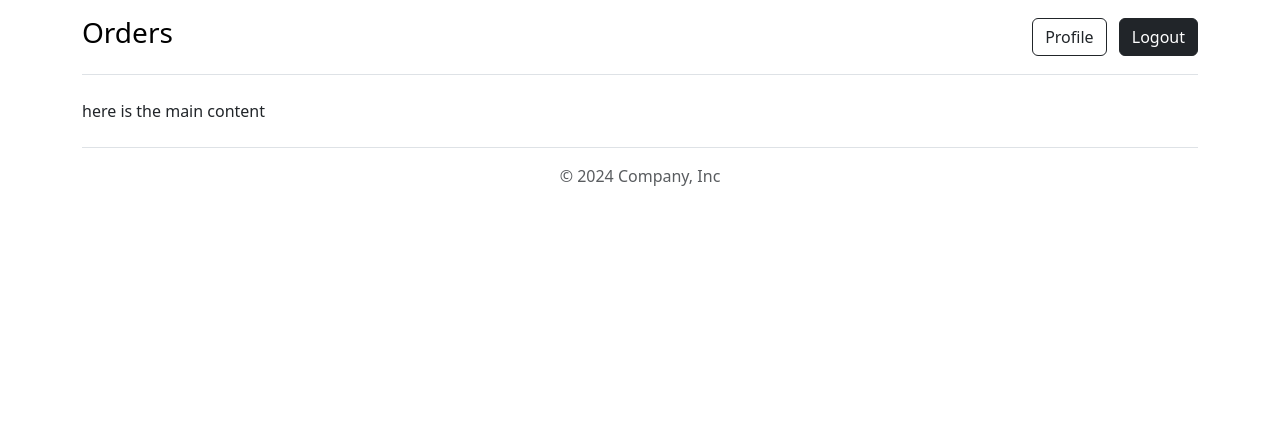
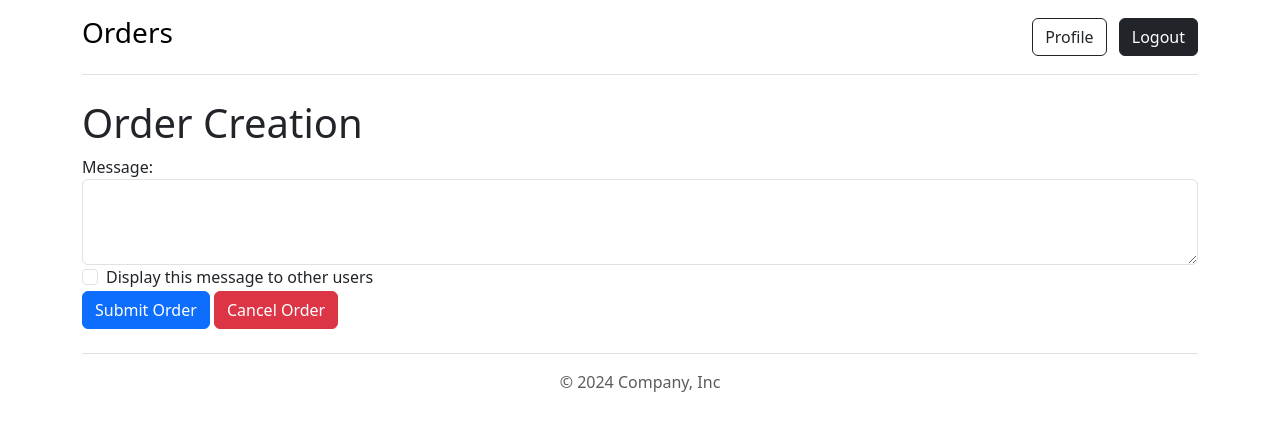
Before and after one commit to cesarjakub/web_security, a Flask app: page / in a window 1280 px wide. Shown: the top 431 px of the page. Run offline with Flask 3, Linux system fonts and the light colour scheme; the visitor is signed in with stand-in values (Sample User, id 1); some libraries are stand-ins or nearby versions.

Commit message:
feat: index not compleated yet

```diff
--- a/templates/404.html
+++ b/templates/404.html
@@ -17,7 +17,7 @@
             <div class="text-center">
                 <h1 class="display-1">404</h1>
                 <h3 >Page not found</h3>
-                <a href="/login" class="btn btn-dark m-2">Go to Home</a>
+                <a href="/" class="btn btn-dark m-2">Go to Home</a>
             </div>
         </div>
     </div>
--- a/templates/index.html
+++ b/templates/index.html
@@ -3,6 +3,18 @@
 
 {% block content %}
 <div class="container">
-    <p>here is the main content</p>
+    <h1>Order Creation</h1>
+    <form action="submit_order.php" method="POST">
+      <div class="form-group">
+        <label for="message">Message:</label>
+        <textarea class="form-control" id="message" name="message" rows="3"></textarea>
+      </div>
+      <div class="form-group form-check">
+        <input type="checkbox" class="form-check-input" id="display" name="display">
+        <label class="form-check-label" for="display">Display this message to other users</label>
+      </div>
+      <button type="submit" class="btn btn-primary">Submit Order</button>
+      <button type="button" class="btn btn-danger" id="cancelOrder">Cancel Order</button>
+    </form>
 </div>
 {% endblock %}
```
